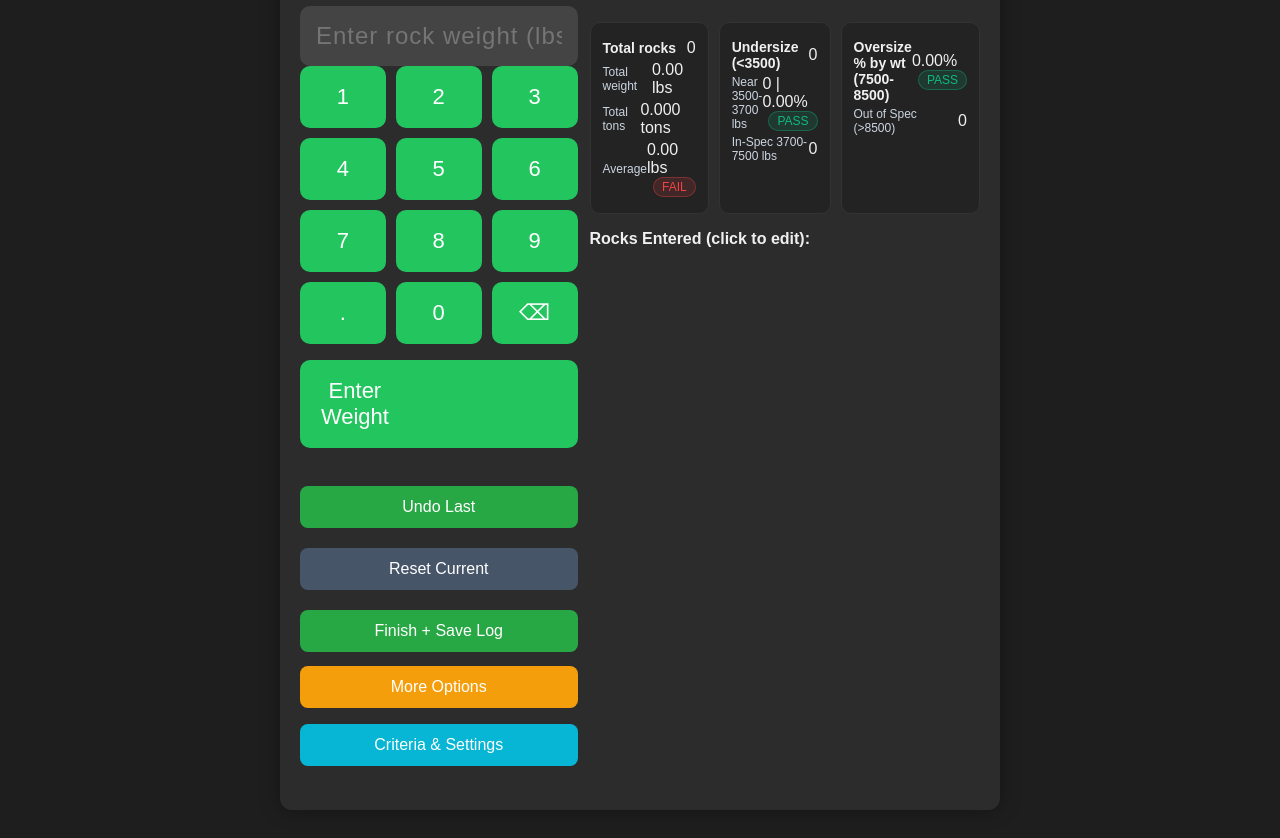
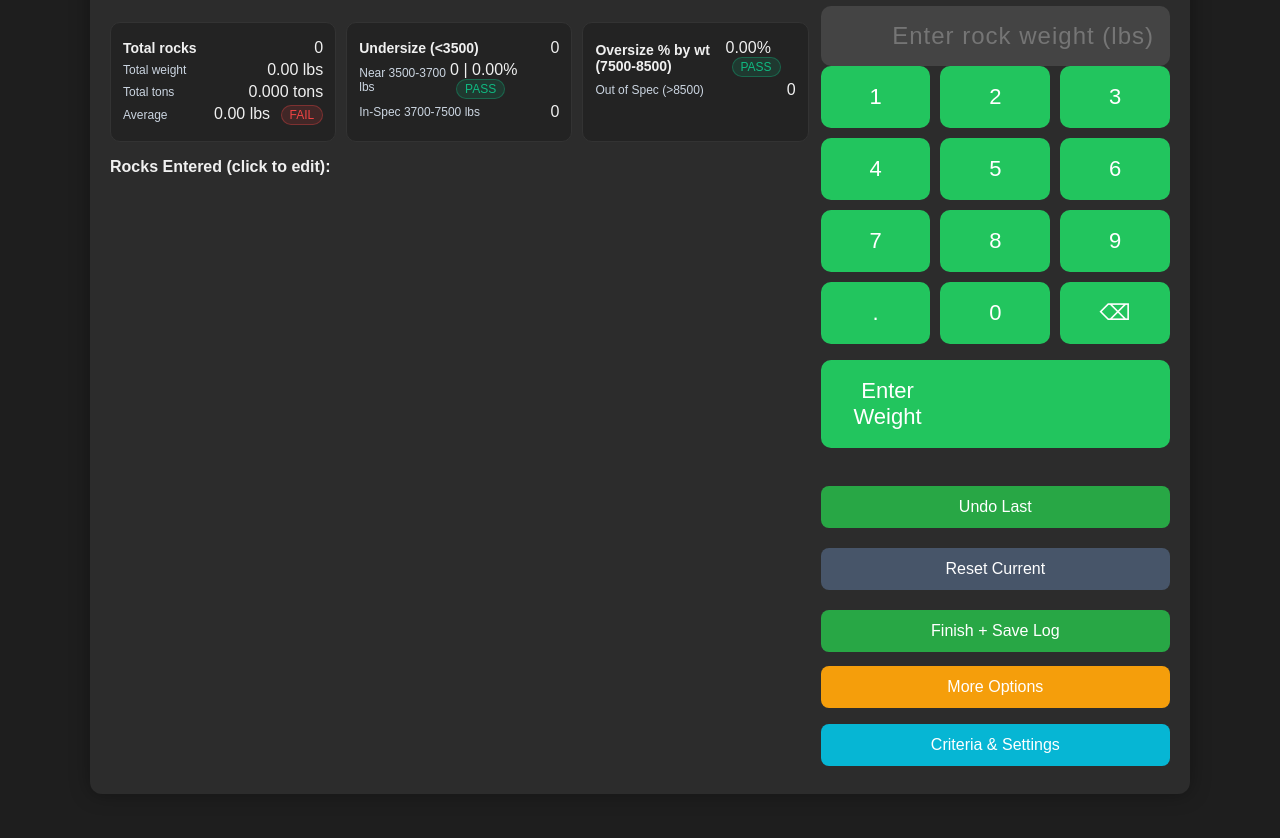
Before and after one commit to db30048883/Armor-Rock-Weight, a plain HTML site: page index.html in a window 1280 px wide. Shown: the part 100-938 px from the top of the page. Drawn offline with Linux system fonts and the light colour scheme.

Commit message:
Update index.html

```diff
--- a/index.html
+++ b/index.html
@@ -32,10 +32,10 @@
     }
     * { box-sizing: border-box; }
     body { font-family: Arial, sans-serif; background-color: var(--bg); color: var(--text); padding: 20px; }
-    .container { background: var(--panel); padding: 20px; border-radius: 12px; box-shadow: 0 0 20px rgba(0,0,0,0.35); max-width: 720px; margin: auto; }
+    .container { background: var(--panel); padding: 20px; border-radius: 12px; box-shadow: 0 0 20px rgba(0,0,0,0.35); max-width: 1100px; margin: auto; }
     h1 { text-align: center; margin-top: 0; }
     .row { display: grid; grid-template-columns: 1fr; gap: 12px; }
-    @media (min-width: 760px){ .row { grid-template-columns: 1fr 1fr; } }
+    @media (min-width: 760px){ .row { grid-template-columns: 2fr 1fr; } }
 
     #rockWeight { width: 100%; padding: 16px; font-size: 24px; border-radius: 10px; border: none; background-color: #444; color: white; text-align: right; letter-spacing: 1px; }
     .numpad { display: grid; grid-template-columns: repeat(3, 1fr); gap: 10px; margin-bottom: 16px; }
@@ -74,6 +74,14 @@
     <h1>Armor Rock Gradation</h1>
 
     <div class="row">
+      <!-- Left side: Results -->
+      <div>
+        <div id="results"></div>
+        <div id="rockList"></div>
+        <div id="savedLogs"></div>
+      </div>
+
+      <!-- Right side: Numpad and Controls -->
       <div>
         <input type="text" id="rockWeight" placeholder="Enter rock weight (lbs)" readonly>
         <div class="numpad" id="numpad"></div>
@@ -125,14 +133,7 @@
           </div>
         </details>
       </div>
-
-      <div>
-        <div id="results"></div>
-        <div id="rockList"></div>
-      </div>
     </div>
-
-    <div id="savedLogs"></div>
   </div>
 
   <script>
@@ -220,7 +221,7 @@
     function stats(){
       const total = rockWeights.length;
       const totalWeight = sum(rockWeights);
-      const totalTons = totalWeight / 2000; // <-- tons
+      const totalTons = totalWeight / 2000; // tons
       const avgWeight = total>0 ? totalWeight/total : 0;
       const { undersize, near, inspec, over, oos } = bucketize(rockWeights);
       const overWt = sum(over);
@@ -242,7 +243,7 @@
         timestamp: new Date().toLocaleString(),
         weights: [...rockWeights],
         total: st.total,
-        totalWeight: st.totalWeight,
+        totalWeight: +st.totalWeight.toFixed(2),
         totalTons: +st.totalTons.toFixed(3),
         avgWeight: +st.avgWeight.toFixed(2),
         undersize: st.undersize.length,
@@ -274,7 +275,6 @@
 
       document.getElementById('results').innerHTML = res;
 
-      // Rock list w/ editable inputs and quick delete
       document.getElementById('rockList').innerHTML = `<p><strong>Rocks Entered (click to edit):</strong></p>${rockWeights.map((w, i) => `
         <div class='log-entry'>
           <span>${i + 1}:</span>
```
